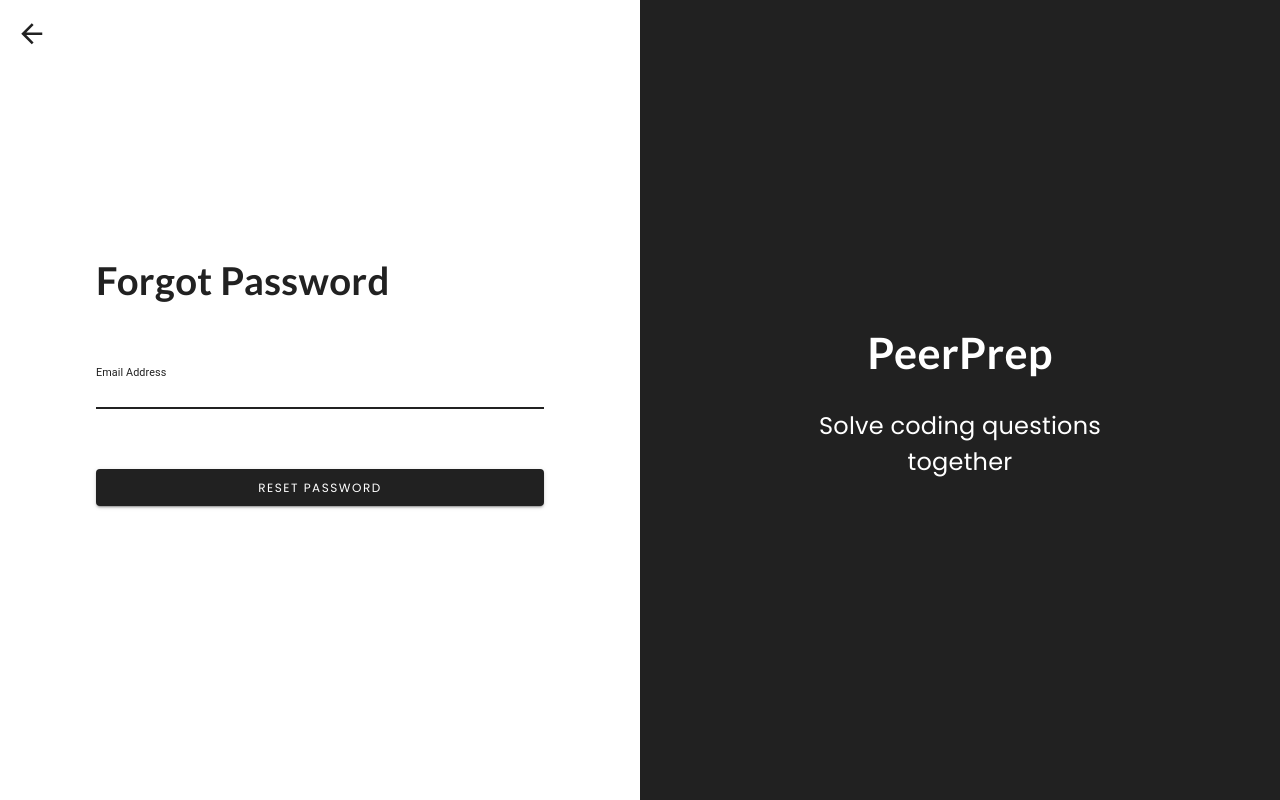
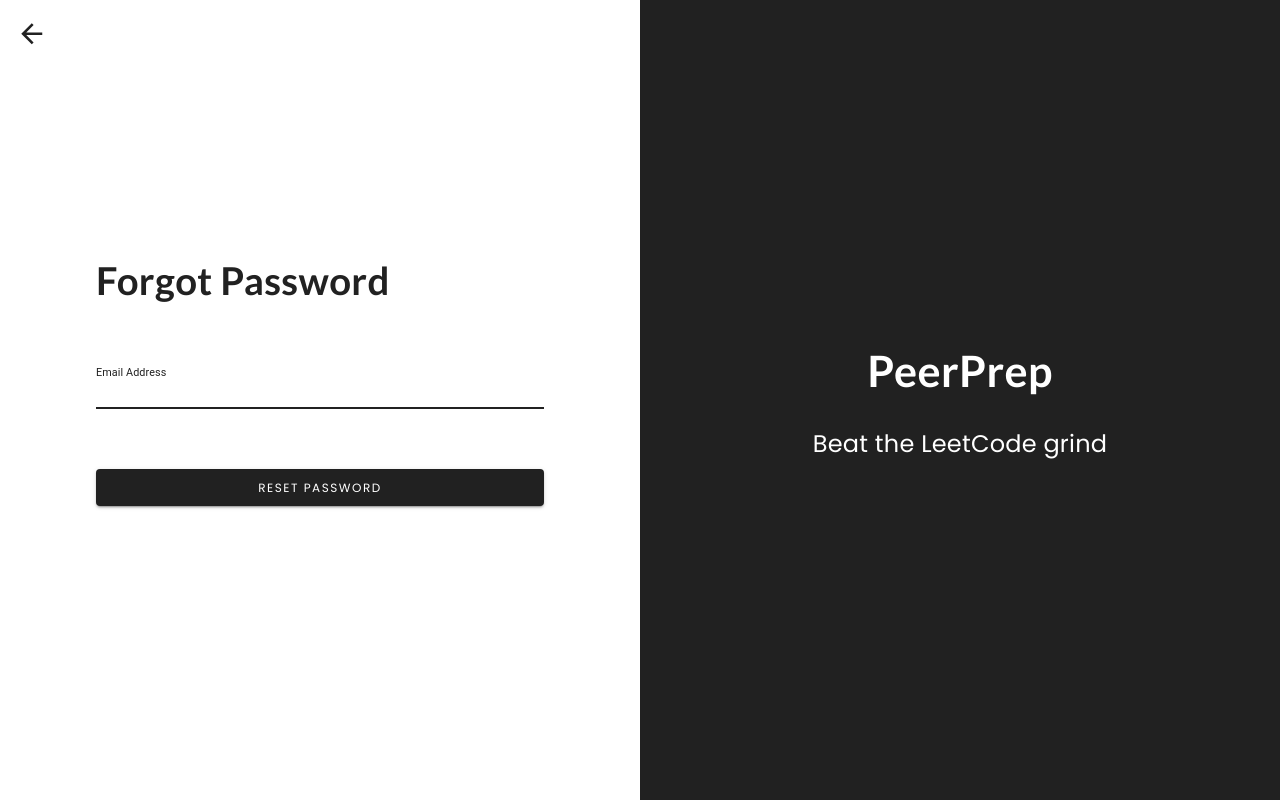
Before and after one commit to CS3219-AY2223S1/cs3219-project-ay2223s1-g34, a React (Create React App) app in the folder frontend/: page /forgotpassword in a window 1280 px wide. Built offline with nearby package versions, Linux system fonts and the light colour scheme; no server answers.

Commit message:
update cd

```diff
--- a/frontend/package.json
+++ b/frontend/package.json
@@ -12,7 +12,6 @@
     "@testing-library/user-event": "^13.5.0",
     "axios": "^0.27.2",
     "react": "^18.2.0",
-    "react-cookie": "^4.1.1",
     "react-countdown-circle-timer": "^3.0.9",
     "react-dom": "^18.2.0",
     "react-monaco-editor": "^0.50.1",
--- a/frontend/src/pages/CreateAccountPage.js
+++ b/frontend/src/pages/CreateAccountPage.js
@@ -249,7 +249,7 @@ function CreateAccountPage() {
 					align="center"
 					marginTop="1em"
 				>
-					Solve coding questions together
+					Beat the LeetCode grind
 				</Typography>
 			</Box>
 
--- a/frontend/src/pages/ForgotPasswordPage.js
+++ b/frontend/src/pages/ForgotPasswordPage.js
@@ -154,7 +154,7 @@ function ForgotPasswordPage() {
 					marginTop="1em"
 					width="60%"
 				>
-					Solve coding questions together
+					Beat the LeetCode grind
 				</Typography>
 			</Box>
 
--- a/frontend/src/pages/ResetPasswordPage.js
+++ b/frontend/src/pages/ResetPasswordPage.js
@@ -153,7 +153,7 @@ function ResetPasswordPage() {
 					marginTop="1em"
 					width="60%"
 				>
-					Solve coding questions together
+					Beat the LeetCode grind
 				</Typography>
 			</Box>
 
--- a/frontend/src/pages/SignInPage.js
+++ b/frontend/src/pages/SignInPage.js
@@ -71,7 +71,7 @@ function SignInPage() {
 					marginTop="1em"
 					width="60%"
 				>
-					Solve coding questions together
+					Beat the LeetCode grind
 				</Typography>
 			</Box>
 
--- a/frontend/src/pages/VerifyEmailPage.js
+++ b/frontend/src/pages/VerifyEmailPage.js
@@ -122,7 +122,7 @@ function VerifyEmailPage() {
 					marginTop="1em"
 					width="60%"
 				>
-					Solve coding questions together
+					Beat the LeetCode grind
 				</Typography>
 			</Box>
 
--- a/frontend/src/pages/WaitingPage.js
+++ b/frontend/src/pages/WaitingPage.js
@@ -2,7 +2,6 @@ import { useEffect, useState, useCallback } from "react";
 import { useNavigate, useLocation } from "react-router-dom";
 import axios from "axios";
 import io from "socket.io-client";
-import { Cookies } from 'react-cookie';
 
 import { Box, Button, Typography } from "@mui/material";
 import { CountdownCircleTimer } from "react-countdown-circle-timer";
@@ -22,7 +21,6 @@ export default function WaitingPage() {
 
     const navigate = useNavigate();
     const location = useLocation();
-	const cookies = new Cookies();
 
     const WAIT_DURATION = 30;
 
@@ -32,18 +30,11 @@ export default function WaitingPage() {
         const difficultyLevel = location.state.difficultyLevel;
         const topic = location.state.topic;
         const emailToInvite = location.state.emailToInvite;
-        console.log(cookies.get("token"))
+
         const socket = io(URI_MATCHING_SVC, {
             withCredentials: true,
             credentials: "include",
             transports: ["websocket","polling"],
-            transportOptions: {
-                polling: {
-                    extraHeaders: {
-                        'Cookie': `token=${cookies.get("token")}`
-                    }
-                }
-            }
         });
 
         socket.on("connect", async () => {
```
Also changed, not shown: 1 other file (tests, documents, lock files or other folders).
